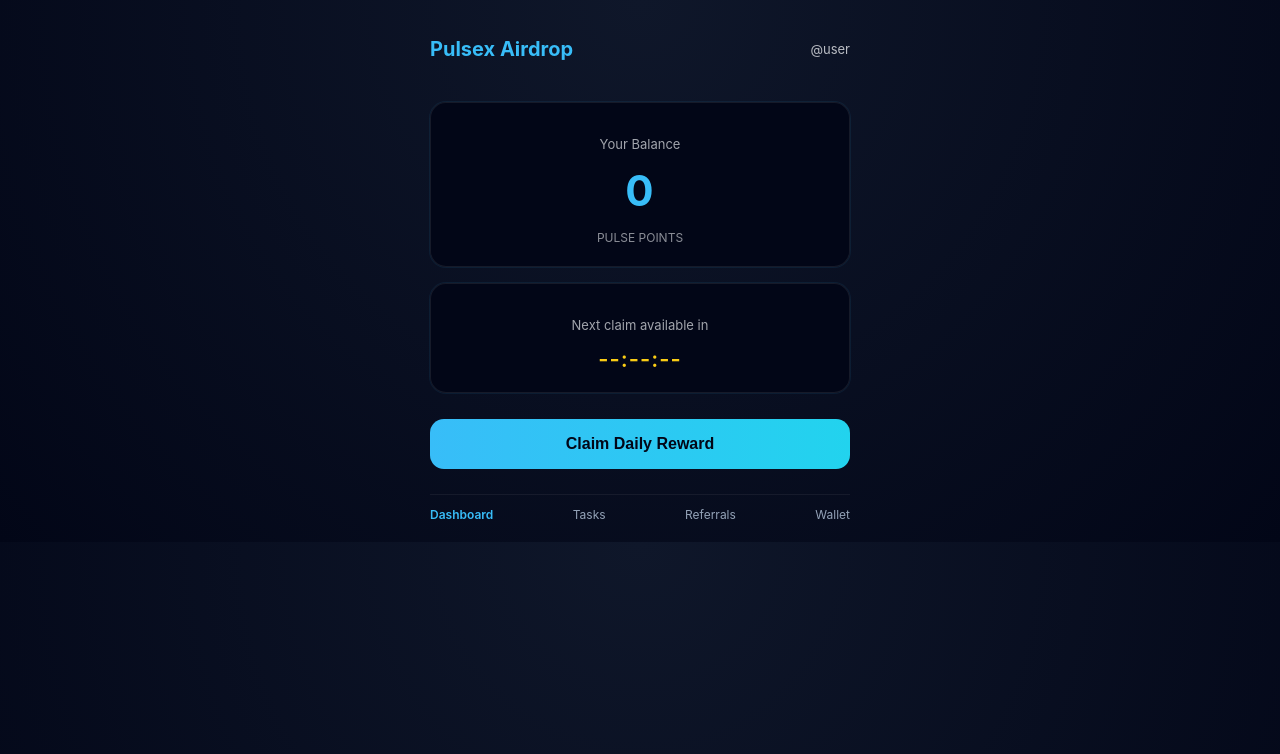
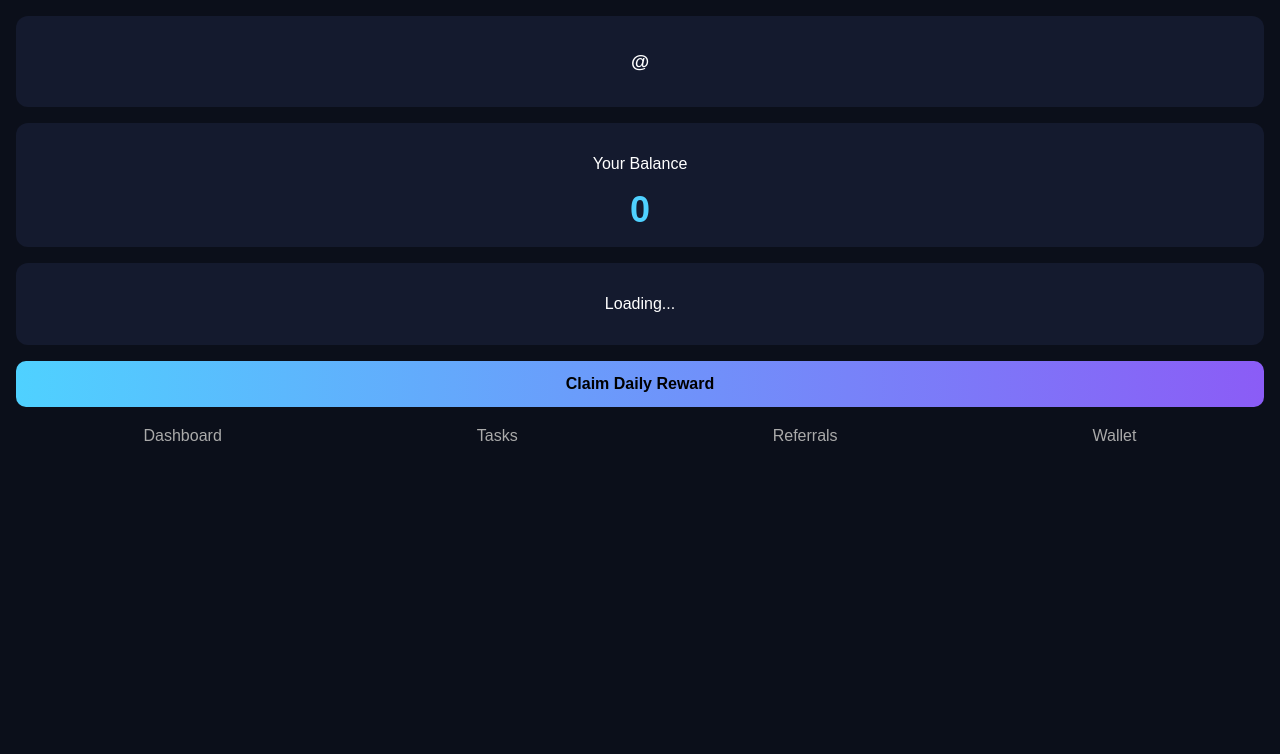
Before and after one commit to henryotutu909-web/pulsex-backend, a Flask app: page /dashboard in a window 1280 px wide. Shown: the top 754 px of the page. Run offline with Flask 3, Linux system fonts and the light colour scheme; some libraries are stand-ins or nearby versions.

Commit message:
Update dashboard.html

```diff
--- a/templates/dashboard.html
+++ b/templates/dashboard.html
@@ -2,250 +2,164 @@
 <html lang="en">
 <head>
   <meta charset="UTF-8" />
-  <title>Pulsex Dashboard</title>
-  <meta name="viewport" content="width=device-width, initial-scale=1.0" />
+  <title>PulseX Dashboard</title>
+
+  <script src="https://telegram.org/js/telegram-web-app.js"></script>
 
   <style>
     body {
+      background: #0b0f1a;
+      color: #fff;
+      font-family: Arial, sans-serif;
       margin: 0;
-      background: radial-gradient(circle at top, #0f172a, #020617);
-      font-family: -apple-system, BlinkMacSystemFont, "Segoe UI", Roboto, sans-serif;
-      color: #e5e7eb;
-    }
-
-    .dashboard {
-      max-width: 420px;
-      margin: 0 auto;
-      padding: 20px;
-      animation: fadeIn 0.6s ease;
-    }
-
-    @keyframes fadeIn {
-      from { opacity: 0; transform: translateY(10px); }
-      to { opacity: 1; transform: translateY(0); }
-    }
-
-    .top-bar {
-      display: flex;
-      justify-content: space-between;
-      align-items: center;
-      margin-bottom: 25px;
-    }
-
-    .top-bar h2 {
-      font-size: 20px;
-      font-weight: 700;
-      color: #38bdf8;
-    }
-
-    .username {
-      font-size: 13px;
-      opacity: 0.8;
+      padding: 16px;
     }
 
     .card {
-      background: linear-gradient(160deg, #020617, #020617);
-      border: 1px solid rgba(255,255,255,0.08);
-      border-radius: 16px;
-      padding: 20px;
+      background: #141a2e;
+      border-radius: 12px;
+      padding: 16px;
       margin-bottom: 16px;
-      box-shadow: 0 0 0 1px rgba(56,189,248,0.08);
+      text-align: center;
     }
 
     .balance {
-      text-align: center;
+      font-size: 36px;
+      font-weight: bold;
+      color: #4fd1ff;
     }
 
-    .balance p {
-      font-size: 13px;
-      opacity: 0.7;
+    button {
+      width: 100%;
+      padding: 14px;
+      font-size: 16px;
+      border-radius: 10px;
+      border: none;
+      cursor: pointer;
+      background: linear-gradient(90deg, #4fd1ff, #8b5cf6);
+      color: #000;
+      font-weight: bold;
     }
 
-    .balance h1 {
-      margin: 10px 0;
-      font-size: 42px;
-      color: #38bdf8;
-      letter-spacing: 1px;
-    }
-
-    .unit {
-      font-size: 12px;
-      opacity: 0.6;
-    }
-
-    .countdown {
-      text-align: center;
-      font-size: 22px;
-      font-weight: 600;
-      color: #facc15;
-      letter-spacing: 1px;
-    }
-
-    .claim-btn {
-      width: 100%;
-      padding: 16px;
-      margin-top: 10px;
-      border-radius: 14px;
-      border: none;
-      font-size: 16px;
-      font-weight: 700;
-      color: #020617;
-      background: linear-gradient(90deg, #38bdf8, #22d3ee);
-      cursor: pointer;
-      transition: all 0.25s ease;
-    }
-
-    .claim-btn:disabled {
-      background: #334155;
-      color: #94a3b8;
+    button:disabled {
+      opacity: 0.5;
       cursor: not-allowed;
     }
 
-    .bottom-nav {
+    nav {
       display: flex;
-      justify-content: space-between;
-      margin-top: 25px;
-      padding-top: 12px;
-      border-top: 1px solid rgba(255,255,255,0.06);
+      justify-content: space-around;
+      margin-top: 20px;
     }
 
-    .bottom-nav a {
-      font-size: 12px;
-      color: #94a3b8;
+    nav a {
+      color: #aaa;
       text-decoration: none;
-    }
-
-    .bottom-nav a.active {
-      color: #38bdf8;
-      font-weight: 600;
     }
   </style>
 </head>
+<body>
 
-<body>
-  <div class="dashboard">
-
-    <!-- HEADER -->
-    <div class="top-bar">
-      <h2>Pulsex Airdrop</h2>
-      <span class="username" id="username">@user</span>
+<div class="card">
+  <h3 id="username">@loading</h3>
 </div>
 
-    <!-- BALANCE -->
-    <div class="card balance">
+<div class="card">
   <p>Your Balance</p>
-      <h1 id="points">0</h1>
-      <span class="unit">PULSE POINTS</span>
+  <div class="balance" id="points">0</div>
 </div>
 
-    <!-- COUNTDOWN -->
 <div class="card">
-      <p style="text-align:center; opacity:0.7; font-size:13px;">
-        Next claim available in
-      </p>
-      <div class="countdown" id="countdown">--:--:--</div>
+  <p id="countdown">Loading...</p>
 </div>
 
-    <!-- CLAIM -->
-    <button class="claim-btn" id="claimBtn">Claim Daily Reward</button>
+<button id="claimBtn">Claim Daily Reward</button>
 
-    <!-- NAV -->
-    <div class="bottom-nav">
-      <a href="/dashboard" class="active">Dashboard</a>
+<nav>
+  <a href="/dashboard">Dashboard</a>
   <a href="/tasks">Tasks</a>
   <a href="/referrals">Referrals</a>
   <a href="/wallet">Wallet</a>
-    </div>
-
-  </div>
+</nav>
 
 <script>
   const tg = window.Telegram.WebApp;
   tg.ready();
 
-    const user = tg.initDataUnsafe?.user || {};
+  const user = tg.initDataUnsafe?.user;
+
+  if (!user || !user.id) {
+    alert("Telegram user not detected. Open inside Telegram.");
+  }
+
   const telegramId = user.id;
-    const username = user.username || "guest";
+  const username = user.username || "user";
 
-    document.getElementById("username").textContent = "@" + username;
+  document.getElementById("username").innerText = "@" + username;
 
   const pointsEl = document.getElementById("points");
   const countdownEl = document.getElementById("countdown");
   const claimBtn = document.getElementById("claimBtn");
 
-    let timer = null;
+  let nextClaimTime = null;
 
-    function startCountdown(target) {
-      if (timer) clearInterval(timer);
+  function updateCountdown() {
+    if (!nextClaimTime) return;
 
-      function tick() {
-        const now = new Date();
-        const diff = target - now;
-
+    const diff = nextClaimTime - new Date();
     if (diff <= 0) {
-          countdownEl.textContent = "Ready to claim";
+      countdownEl.innerText = "Claim available";
       claimBtn.disabled = false;
-          clearInterval(timer);
       return;
     }
-
-        claimBtn.disabled = true;
 
     const h = Math.floor(diff / 3600000);
     const m = Math.floor((diff % 3600000) / 60000);
     const s = Math.floor((diff % 60000) / 1000);
 
-        countdownEl.textContent =
-          `${String(h).padStart(2, "0")}:` +
-          `${String(m).padStart(2, "0")}:` +
-          `${String(s).padStart(2, "0")}`;
+    countdownEl.innerText = `Next claim in ${h}h ${m}m ${s}s`;
+    claimBtn.disabled = true;
   }
 
-      tick();
-      timer = setInterval(tick, 1000);
-    }
-
+  function loadUser() {
     fetch(`/api/user/${telegramId}?username=${username}`)
-      .then(r => r.json())
+      .then(res => res.json())
       .then(data => {
-        pointsEl.textContent = data.points || 0;
+        pointsEl.innerText = data.points;
 
         if (data.next_claim) {
-          startCountdown(new Date(data.next_claim));
+          nextClaimTime = new Date(data.next_claim);
+          updateCountdown();
+          setInterval(updateCountdown, 1000);
         } else {
-          countdownEl.textContent = "Ready to claim";
-          claimBtn.disabled = false;
+          countdownEl.innerText = "Claim available";
         }
       });
+  }
 
   claimBtn.onclick = () => {
     claimBtn.disabled = true;
-      claimBtn.textContent = "Claiming…";
 
     fetch("/api/claim", {
       method: "POST",
       headers: { "Content-Type": "application/json" },
-        body: JSON.stringify({
-          telegram_id: telegramId,
-          username: username
+      body: JSON.stringify({ user_id: telegramId })
     })
-      })
-        .then(r => r.json())
+      .then(res => res.json())
       .then(data => {
-          if (!data.success) {
-            alert(data.error || "Claim failed");
+        if (data.error) {
+          alert(data.error);
           claimBtn.disabled = false;
           return;
         }
 
-          pointsEl.textContent = data.points;
-          Telegram.WebApp.HapticFeedback.impactOccurred("medium");
-          startCountdown(new Date(data.next_claim));
-        })
-        .finally(() => {
-          claimBtn.textContent = "Claim Daily Reward";
+        pointsEl.innerText = data.points;
+        nextClaimTime = new Date(data.next_claim);
       });
   };
+
+  loadUser();
 </script>
+
 </body>
 </html>
```
Lines whose indentation alone changed are shown as unchanged.
